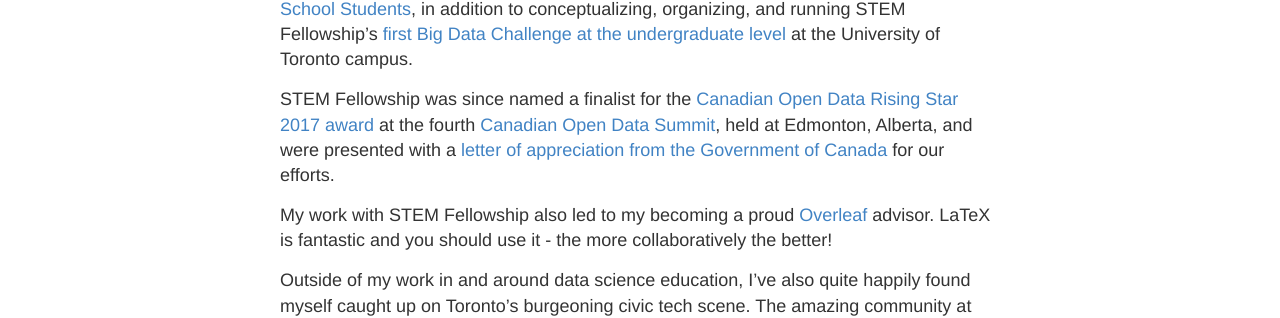
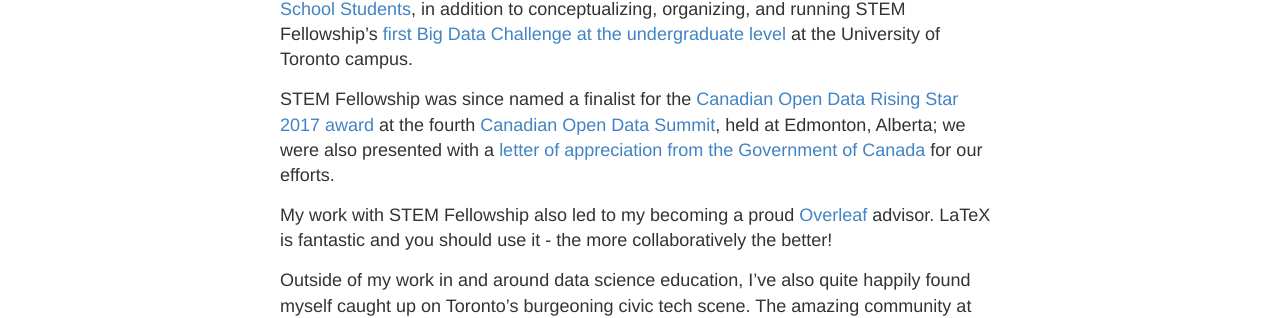
Before and after one commit to aays/site_old, a Jekyll site: the page built from about.md, in a window 1280 px wide. Shown: the part 887-1205 px from the top of the page. Built offline with Jekyll 4.4.1, drawn with Linux system fonts in a browser that asks for light colours.

Commit message:
Update about.md

```diff
--- a/about.md
+++ b/about.md
@@ -17,7 +17,7 @@
 
 In leading our efforts towards the latter, I focused on developing means of promoting computational thinking; working towards empowering students at the high school and undergraduate levels by providing them with relevant experiences and skills at relatively early stages of their academic careers. I ran the [2016-2017 Big Data Challenge for High School Students](http://stemfellowship.org/big-data-challenge/), in addition to conceptualizing, organizing, and running STEM Fellowship's [first Big Data Challenge at the undergraduate level](https://bigdatachallenge.github.io) at the University of Toronto campus.
 
-STEM Fellowship was since named a finalist for the [Canadian Open Data Rising Star 2017 award](http://opendatasummit.ca/wp-content/uploads/2017/06/CanadianOpenDataAwards2017JuryStatementFINAL.pdf) at the fourth [Canadian Open Data Summit](http://opendatasummit.ca), held at Edmonton, Alberta, and were presented with a [letter of appreciation from the Government of Canada](http://stemfellowship.org/wp-content/uploads/2016/10/honourable_scroll.jpg) for our efforts.
+STEM Fellowship was since named a finalist for the [Canadian Open Data Rising Star 2017 award](http://opendatasummit.ca/wp-content/uploads/2017/06/CanadianOpenDataAwards2017JuryStatementFINAL.pdf) at the fourth [Canadian Open Data Summit](http://opendatasummit.ca), held at Edmonton, Alberta; we were also presented with a [letter of appreciation from the Government of Canada](http://stemfellowship.org/wp-content/uploads/2016/10/honourable_scroll.jpg) for our efforts.
 
 My work with STEM Fellowship also led to my becoming a proud [Overleaf](https://www.overleaf.com/advisors#!members) advisor. LaTeX is fantastic and you should use it - the more collaboratively the better!
 
```
